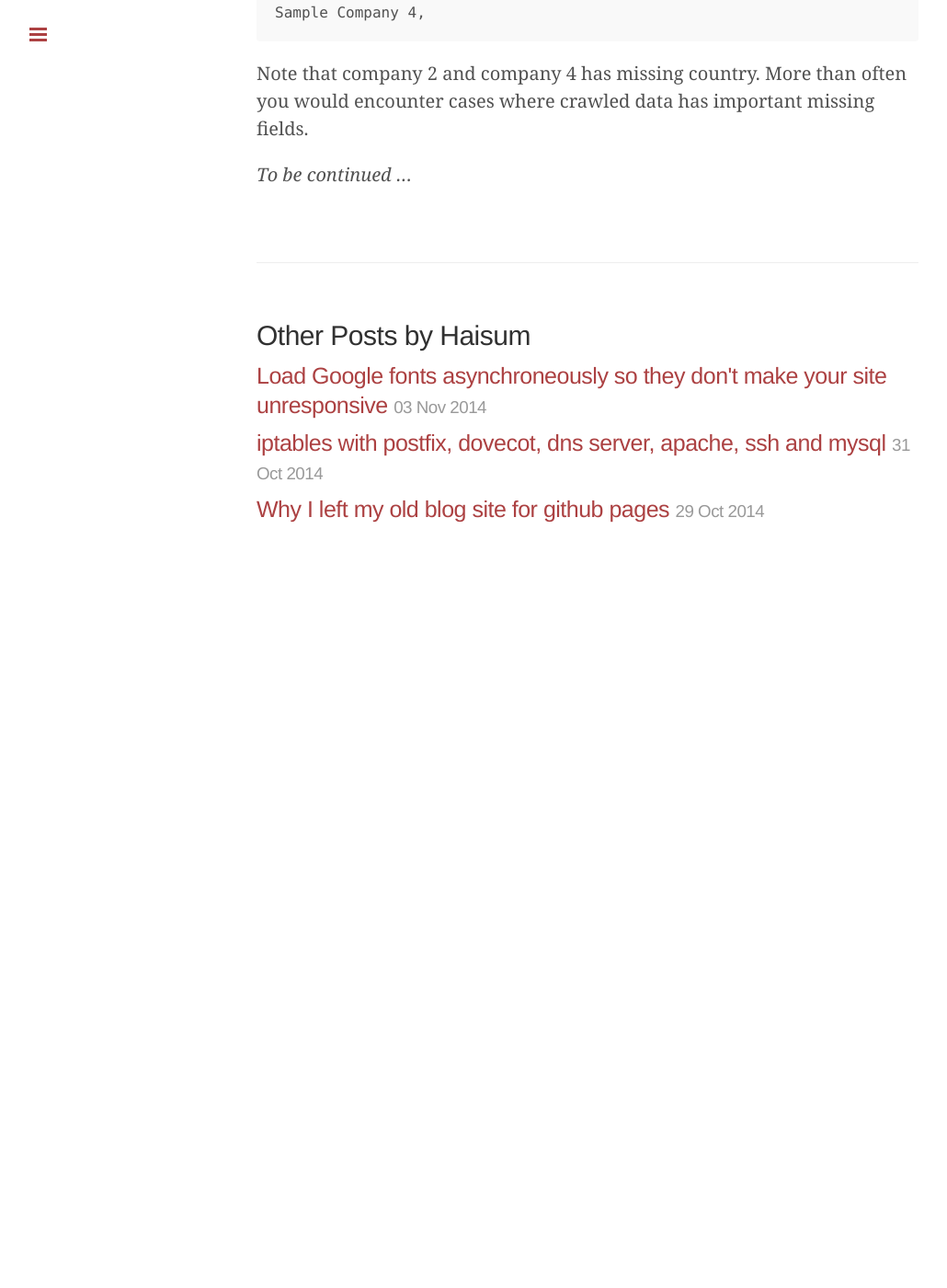
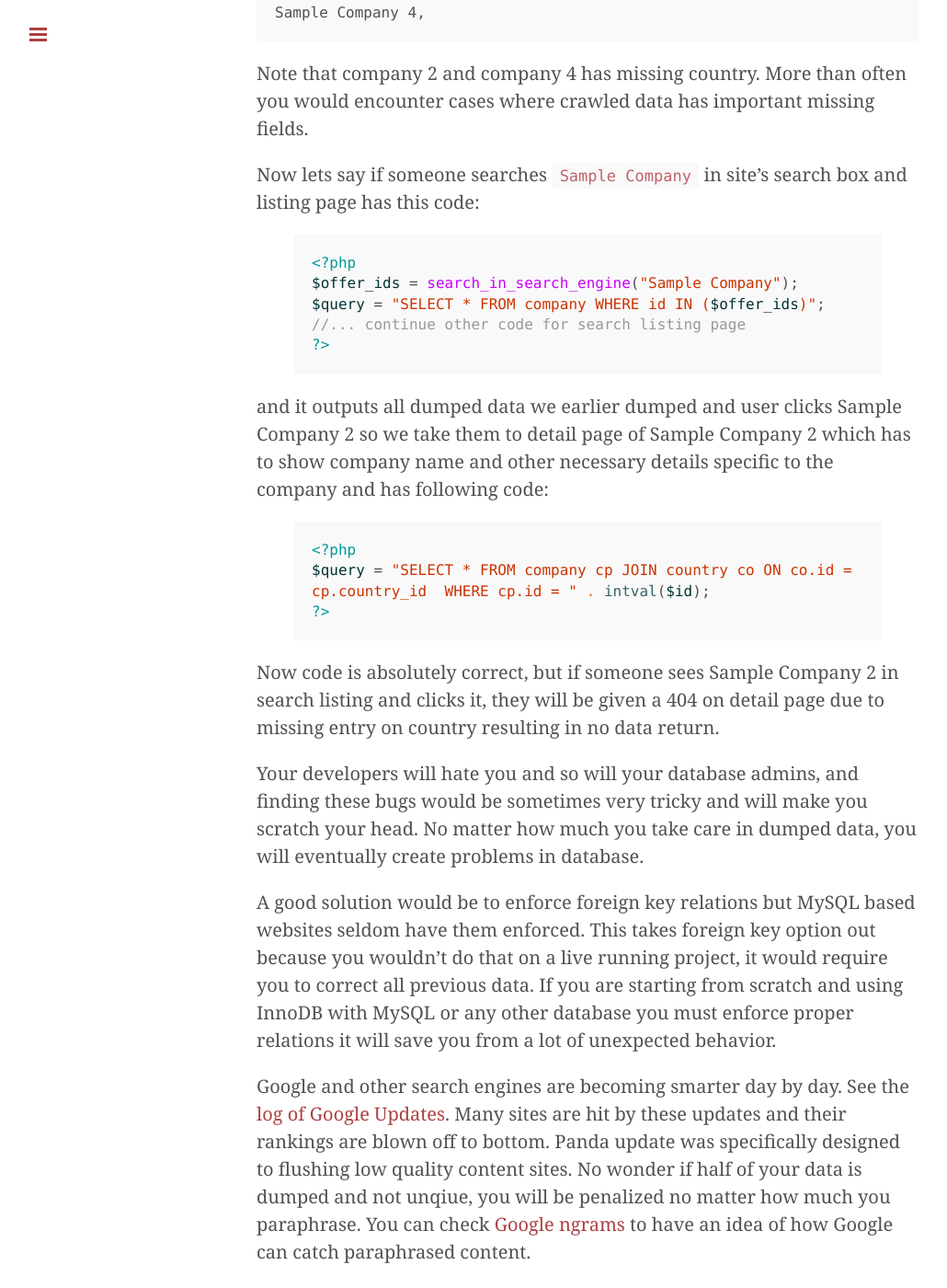
Before and after one commit to haisum/haisum.github.io, a Jekyll site: the page built from _posts/2014-11-01-no-such-thing-as-seo.md, in a window 1280 px wide and 1400 px high, scrolled down 1398 px. Shown: the whole window at 92% size, without its empty margins (1-1031 px from the left). Built offline with Jekyll 4.4.1, drawn with Linux system fonts in a browser that asks for light colours; Markdown is read by kramdown in place of the engine named in the settings; comment, search, counter and statistics services are not loaded; before the commit the page ends 2028 px from its top, so only the background shows below that; some of the changed text lies outside the part shown.

Commit message:
Completing nothing as SEO post

```diff
--- a/_posts/2014-11-01-no-such-thing-as-seo.md
+++ b/_posts/2014-11-01-no-such-thing-as-seo.md
@@ -36,4 +36,34 @@ Sample Company 4,
 
 Note that company 2 and company 4 has missing country. More than often you would encounter cases where crawled data has important missing fields.
 
- *To be continued ...*
+Now lets say if someone searches `Sample Company` in site's search box and listing page has this code:
+
+{% highlight php %}
+<?php
+$offer_ids = search_in_search_engine("Sample Company");
+$query = "SELECT * FROM company WHERE id IN ($offer_ids)";
+//... continue other code for search listing page
+?>
+{% endhighlight %}
+
+and it outputs all dumped data we earlier dumped and user clicks Sample Company 2 so we take them to detail page of Sample Company 2 which has to show company name and other necessary details specific to the company and has following code:
+
+{% highlight php %}
+<?php
+$query = "SELECT * FROM company cp JOIN country co ON co.id = cp.country_id  WHERE cp.id = " . intval($id);
+?>
+{% endhighlight %}
+
+Now code is absolutely correct, but if someone sees Sample Company 2 in search listing and clicks it, they will be given a 404 on detail page due to missing entry on country resulting in no data return.
+
+Your developers will hate you and so will your database admins, and finding these bugs would be sometimes very tricky and will make you scratch your head. No matter how much you take care in dumped data, you will eventually create problems in database.
+
+A good solution would be to enforce foreign key relations but MySQL based websites seldom have them enforced. This takes foreign key option out because you wouldn't do that on a live running project, it would require you to correct all previous data. If you are starting from scratch and using InnoDB with MySQL or any other database you must enforce proper relations it will save you from a lot of unexpected behavior.
+
+Google and other search engines are becoming smarter day by day. See the [log of Google Updates](http://moz.com/google-algorithm-change). Many sites are hit by these updates and their rankings are blown off to bottom. Panda update was specifically designed to flushing low quality content sites. No wonder if half of your data is dumped and not unqiue, you will be penalized no matter how much you paraphrase. You can check [Google ngrams](https://books.google.com/ngrams) to have an idea of how Google can catch paraphrased content.
+
+A good site structure with proper seo friendly URLs is a good and white hat approach for getting ranking. But be careful, too much linking may lead to making multiple urls to same content and hence getting penalized for duplicate content. Google's Penguin update was rolled out to tackle low quality links.
+
+Best and only sane way to get ranking and not getting penalized is to focus on your users rather than on search engines. Retain your users, focus on usability of your site and how users use it rather than crawl rates of crawlers. Build communities. Best sites today are successful because of community they have. This community shall then be encouraged to generate content of their own. Once you have a good community, regular users and they know way through your site, you will have content generated by them. User generated content is way more juicy to search engines than low quality generated content. And most of all, that content is reliable, you can sleep in peace that you will never be penalized for that content. And more content will take you further up in rankings.
+
+Building community and user generated content is slow procedure, you may have to be patient but that's the only reliable way of SEO. Don't do SEO and build sites for crawlers, make sites for users you will get more happy crawlers there.
```
